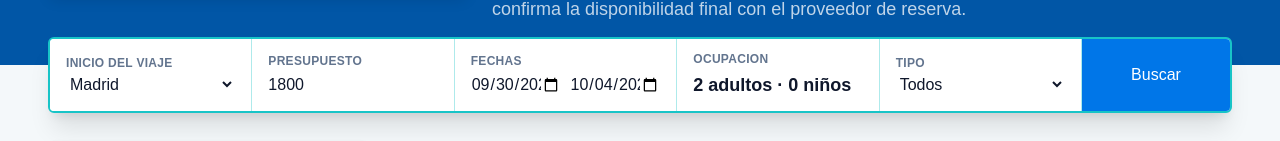
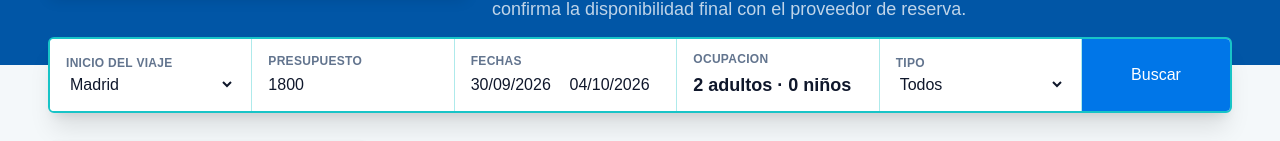
Before and after one commit to budgoviajes/viajes, a Next.js app: page / in a window 1280 px wide. Shown: the part 206-347 px from the top of the page. Built offline with nearby package versions, Linux system fonts and the light colour scheme.

Commit message:
Add files via upload

```diff
--- a/app/page.tsx
+++ b/app/page.tsx
@@ -53,6 +53,28 @@ function toDateInput(date: Date) {
   return date.toISOString().slice(0, 10);
 }
 
+function toDisplayDate(isoDate: string) {
+  const [year, month, day] = isoDate.split("-");
+  return `${day}/${month}/${year}`;
+}
+
+function toIsoDate(displayDate: string) {
+  const match = displayDate.trim().match(/^(\d{2})\/(\d{2})\/(\d{4})$/);
+  if (!match) return null;
+
+  const [, day, month, year] = match;
+  const candidate = new Date(`${year}-${month}-${day}T00:00:00`);
+  if (
+    candidate.getFullYear() !== Number(year) ||
+    candidate.getMonth() + 1 !== Number(month) ||
+    candidate.getDate() !== Number(day)
+  ) {
+    return null;
+  }
+
+  return `${year}-${month}-${day}`;
+}
+
 function FieldShell({
   label,
   children,
@@ -70,8 +92,8 @@ function FieldShell({
 
 export default function Home() {
   const [budget, setBudget] = useState(1800);
-  const [startDate, setStartDate] = useState(toDateInput(defaultStart));
-  const [endDate, setEndDate] = useState(toDateInput(defaultEnd));
+  const [startDateText, setStartDateText] = useState(toDisplayDate(toDateInput(defaultStart)));
+  const [endDateText, setEndDateText] = useState(toDisplayDate(toDateInput(defaultEnd)));
   const [tripStart, setTripStart] = useState("Madrid");
   const [destinationType, setDestinationType] = useState<DestinationType | "Todos">("Todos");
   const [includeServices, setIncludeServices] = useState({
@@ -86,11 +108,14 @@ export default function Home() {
   const [isLoading, setIsLoading] = useState(false);
   const [error, setError] = useState("");
 
+  const startDate = toIsoDate(startDateText);
+  const endDate = toIsoDate(endDateText);
+
   const requestPayload = useMemo(
     () => ({
       budget,
-      startDate,
-      endDate,
+      startDate: startDate ?? "",
+      endDate: endDate ?? "",
       tripStart,
       destinationType,
       includeServices,
@@ -105,7 +130,7 @@ export default function Home() {
   );
 
   const options = response?.options ?? fallbackOptions;
-  const nights = daysBetween(startDate, endDate);
+  const nights = startDate && endDate ? daysBetween(startDate, endDate) : 0;
   const adults = adultsCount(travelers);
   const children = childrenCount(travelers);
   const topOption = options[0];
@@ -137,6 +162,10 @@ export default function Home() {
 
   async function submitSearch(event: FormEvent<HTMLFormElement>) {
     event.preventDefault();
+    if (!startDate || !endDate) {
+      setError("Introduce las fechas en formato dd/mm/aaaa.");
+      return;
+    }
     setIsLoading(true);
     setError("");
 
@@ -219,15 +248,21 @@ export default function Home() {
           <FieldShell label="Fechas">
             <div className="mt-1 grid grid-cols-2 gap-2">
               <input
-                type="date"
-                value={startDate}
-                onChange={(event) => setStartDate(event.target.value)}
+                type="text"
+                inputMode="numeric"
+                placeholder="dd/mm/aaaa"
+                aria-label="Fecha de inicio, formato día mes año"
+                value={startDateText}
+                onChange={(event) => setStartDateText(event.target.value)}
                 className="min-w-0 bg-transparent text-sm font-bold outline-none"
               />
               <input
-                type="date"
-                value={endDate}
-                onChange={(event) => setEndDate(event.target.value)}
+                type="text"
+                inputMode="numeric"
+                placeholder="dd/mm/aaaa"
+                aria-label="Fecha de vuelta, formato día mes año"
+                value={endDateText}
+                onChange={(event) => setEndDateText(event.target.value)}
                 className="min-w-0 bg-transparent text-sm font-bold outline-none"
               />
             </div>
--- a/public/index.html
+++ b/public/index.html
@@ -504,8 +504,8 @@
           <label class="field">
             <span>Fechas</span>
             <div class="dates">
-              <input id="startDate" type="date" />
-              <input id="endDate" type="date" />
+              <input id="startDate" type="text" inputmode="numeric" placeholder="dd/mm/aaaa" aria-label="Fecha de inicio, formato día mes año" />
+              <input id="endDate" type="text" inputmode="numeric" placeholder="dd/mm/aaaa" aria-label="Fecha de vuelta, formato día mes año" />
             </div>
           </label>
           <label class="field">
@@ -698,13 +698,30 @@
         start.setDate(start.getDate() + 35);
         const end = new Date(start);
         end.setDate(start.getDate() + 4);
-        document.querySelector("#startDate").value = start.toISOString().slice(0, 10);
-        document.querySelector("#endDate").value = end.toISOString().slice(0, 10);
+        document.querySelector("#startDate").value = displayDate(start);
+        document.querySelector("#endDate").value = displayDate(end);
+      }
+
+      function displayDate(date) {
+        return String(date.getDate()).padStart(2, "0") + "/" +
+          String(date.getMonth() + 1).padStart(2, "0") + "/" + date.getFullYear();
+      }
+
+      function isoDate(value) {
+        const match = value.trim().match(/^(\d{2})\/(\d{2})\/(\d{4})$/);
+        if (!match) return null;
+        const [, day, month, year] = match;
+        const date = new Date(year + "-" + month + "-" + day + "T00:00:00");
+        if (date.getFullYear() !== Number(year) || date.getMonth() + 1 !== Number(month) || date.getDate() !== Number(day)) return null;
+        return year + "-" + month + "-" + day;
       }
 
       function nights() {
-        const start = new Date(document.querySelector("#startDate").value + "T00:00:00");
-        const end = new Date(document.querySelector("#endDate").value + "T00:00:00");
+        const startValue = isoDate(document.querySelector("#startDate").value);
+        const endValue = isoDate(document.querySelector("#endDate").value);
+        if (!startValue || !endValue) return 0;
+        const start = new Date(startValue + "T00:00:00");
+        const end = new Date(endValue + "T00:00:00");
         return Math.max(0, Math.round((end - start) / 86400000));
       }
 
@@ -731,8 +748,8 @@
       function bookingUrl(destination) {
         const params = new URLSearchParams({
           ss: destination.name + " " + destination.country,
-          checkin: document.querySelector("#startDate").value,
-          checkout: document.querySelector("#endDate").value,
+          checkin: isoDate(document.querySelector("#startDate").value) || "",
+          checkout: isoDate(document.querySelector("#endDate").value) || "",
           group_adults: String(Math.max(1, adultCount())),
           group_children: String(childCount()),
           no_rooms: "1",
@@ -880,6 +897,10 @@
       });
       document.querySelector("#search").addEventListener("submit", (event) => {
         event.preventDefault();
+        if (!isoDate(document.querySelector("#startDate").value) || !isoDate(document.querySelector("#endDate").value)) {
+          alert("Introduce las fechas en formato dd/mm/aaaa.");
+          return;
+        }
         render();
       });
       ["budget", "startDate", "endDate", "tripStart", "destinationType", "flights", "carRental"].forEach((id) => {
```
